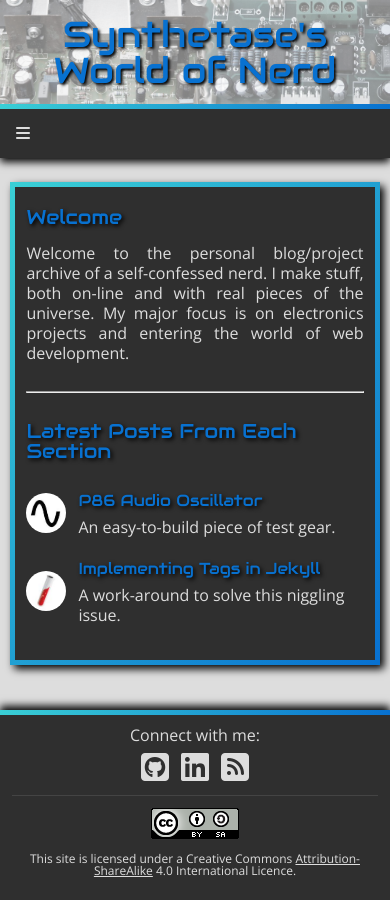
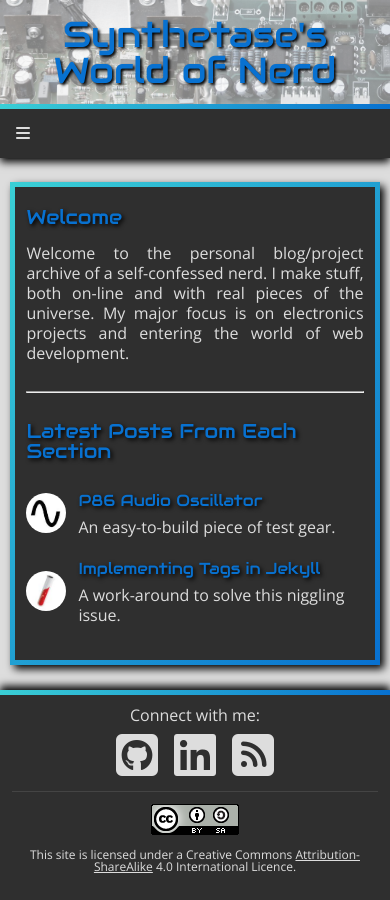
Before and after one commit to StaphSynth/StaphSynth.github.io, a Jekyll site: the page built from index.md, in a window 390 px wide. Built offline with Jekyll 4.4.1, drawn with Linux system fonts in a browser that asks for light colours; nearby versions of some CDN libraries.

Commit message:
improve mobile functionality of social icons

```diff
--- a/css/main.css
+++ b/css/main.css
@@ -93,7 +93,7 @@ a, a:visited {
 }
 
 #contentWrapper {
-	padding-bottom: 190px; /*Must be equal to footer height + footer border (5px)*/
+	padding-bottom: 210px; /*Must be equal to footer height + footer border (5px)*/
 }
 
 
@@ -525,7 +525,7 @@ FOOTER
 
 footer {
 	width: 100%;
-	height: 185px;
+	height: 205px;
 	position: absolute;
 	bottom: 0;
 	left: 0;
@@ -561,8 +561,9 @@ footer ul li {
 	justify-content: center;
 }
 
+/*Social icons padding*/
 #connect ul li~li {
-	padding-left: 0.75rem;
+	padding-left: 1rem;
 }
 
 #connect p {
@@ -577,7 +578,7 @@ footer ul li {
 }
 
 .social {
-	font-size: 2rem!important;
+	font-size: 3rem!important;
 	vertical-align: middle;
 }
 
@@ -758,6 +759,15 @@ Larger tablets >=800px width
 		border: none;
 	}
 
+	.social {
+		font-size: 2rem!important;
+	}
+
+	/*Social icons padding*/
+	#connect ul li~li {
+		padding-left: 0.75rem;
+	}
+
 } /*End large tablet query*/
 
 
```
